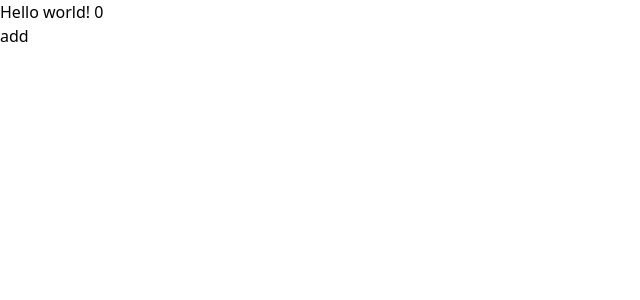
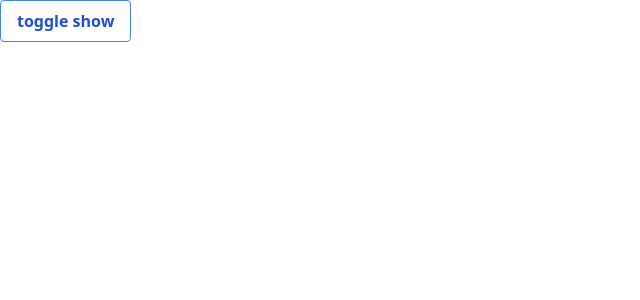
Before and after one commit to Codecamp-16/react-day4-effecthook-pavitpim40, a React (Vite) app: page / in a window 1280 px wide. Shown: the top 300 px of the page, without its empty margins (0-640 px from the left). Built offline with nearby package versions, Linux system fonts and the light colour scheme.

Commit message:
setup:UI

```diff
--- a/src/App.jsx
+++ b/src/App.jsx
@@ -1,13 +1,18 @@
-import React from 'react';
+import React, { useState } from 'react';
+import Counter from './components/Counter';
 
 function App() {
-  const [count, setCount] = React.useState(0);
-  // จังหวะ render => return ตัว virtual dom(JSX)
-  // virtual dom == JSX == JS Object
+  const [isShow, setIsShow] = useState(false);
+
+  const handleToggle = () => {
+    setIsShow((p) => !p);
+  };
   return (
     <>
-      <h1>Hello world! {count}</h1>
-      <button onClick={() => setCount(count + 1)}>add</button>
+      <button className='btn-reset' onClick={handleToggle}>
+        toggle show
+      </button>
+      {isShow ? <Counter /> : null}
     </>
   );
 }
--- /dev/null
+++ b/src/components/Counter.jsx
@@ -0,0 +1,21 @@
+import { useState } from 'react';
+
+function Counter() {
+  const [count, setCount] = useState(0);
+  return (
+    <div className='text-center'>
+      <p>count :{count} </p>
+      <button className='btn-primary mx-1' onClick={() => setCount((c) => c - 1)}>
+        -
+      </button>
+      <button className='btn-primary mx-1' onClick={() => setCount(0)}>
+        reset
+      </button>
+      <button className='btn-primary mx-1' onClick={() => setCount((c) => c + 1)}>
+        +
+      </button>
+    </div>
+  );
+}
+
+export default Counter;
```
